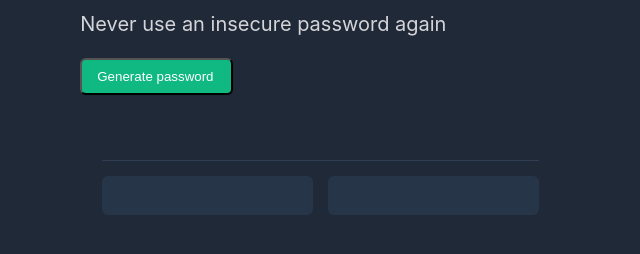
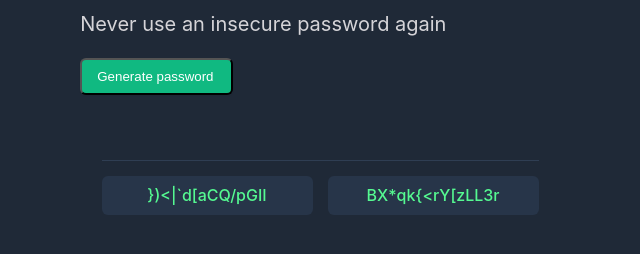
Before and after one commit to mothibimalebana/password-generator, a plain HTML site: page index.html in a window 1280 px wide. Both pictures are taken after a click on the button "Generate password". Shown: the part 350-604 px from the top of the page, without its empty margins (320-960 px from the left). Drawn offline with Linux system fonts and the light colour scheme.

Commit message:
added functionality

```diff
--- a/index.html
+++ b/index.html
@@ -11,11 +11,11 @@
         <div class="head">
             <h4>Generate a <span class="green-text">random password</span></h4>
             <p>Never use an insecure password again</p>
-            <button>Generate password</button>
+            <button onclick="buttonClick()">Generate password</button>
         </div>
         <div class="passwords">
-            <div class="password"></div>
-            <div class="password"></div>
+            <div id="pass-1" class="password"></div>
+            <div id="pass-2" class="password"></div>
         </div>
     </div>
     <script src="index.js"></script>
--- a/index.js
+++ b/index.js
@@ -5,3 +5,21 @@ const characters = ["A","B","C","D","E","F","G","H","I","J","K",
                     "8", "9","~","`","!","@","#","$","%","^","&","*","(",")","_","-","+","=",
                     "{","[","}","]",",","|",":",";","<",">",".","?","/"
                     ];
+
+console.log(characters.length)
+const pass1 = document.getElementById("pass-1");
+const pass2 = document.getElementById("pass-2");
+
+function generatePassword(){
+    let password = ""
+    for (let i = 0; i < 15; i++){
+        const randomNumber = Math.floor(Math.random() * 91)
+        password += characters[randomNumber]
+    }
+    return password
+}
+
+function buttonClick () {
+    pass1.textContent = generatePassword()
+    pass2.textContent = generatePassword()
+}
--- a/style.css
+++ b/style.css
@@ -68,8 +68,17 @@ button {
 }
 .password {
     display: flex;
+    justify-content: center;
+    align-items: center;
     width: 211px;
     height: 39px;
     border-radius: 6px;
     background: #273549;
+
+    color: #55F991;
+    font-family: Inter;
+    font-size: 16px;
+    font-style: normal;
+    font-weight: 500;
+
 }
```
